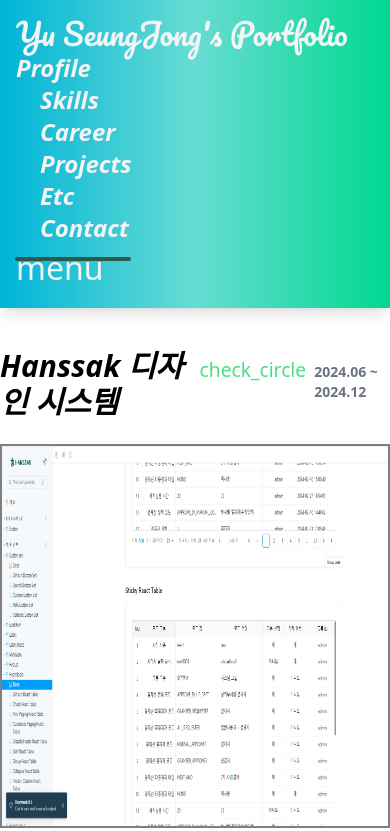
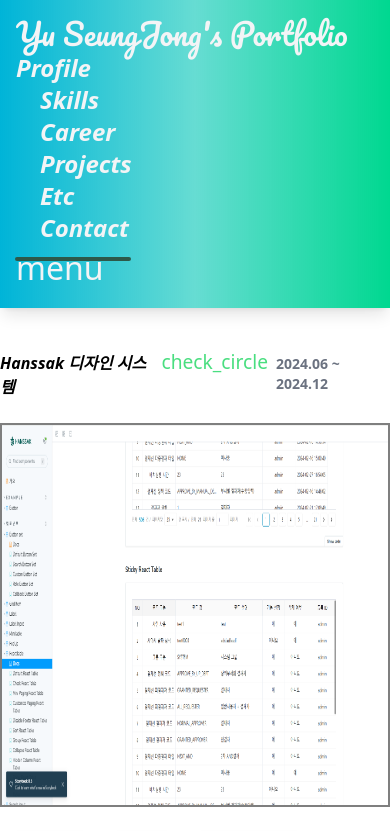
Before and after one commit to anewpotato/portfolio-front, a Next.js app: page /projects/0 in a window 390 px wide. Shown: the top 831 px of the page. Built offline with nearby package versions, Linux system fonts and the light colour scheme.

Commit message:
fix: Project 상세 정보 Modal 반응형 스타일 추가.

```diff
--- a/src/components/Projects/ProjectDetail/ProjectTitle/index.tsx
+++ b/src/components/Projects/ProjectDetail/ProjectTitle/index.tsx
@@ -7,8 +7,10 @@ export default function ProjectTitle({
   period,
 }: Pick<ProjectsInformationType, 'title' | 'progress' | 'period'>) {
   return (
-    <div className="flex gap-2 items-baseline">
-      <span className="text-3xl font-bold italic">{title}</span>
+    <div className="flex gap-2 items-baseline sm:flex-col lg:flex-row">
+      <span className="sm:text-md md:text-2xl xl:text-3xl font-bold italic">
+        {title}
+      </span>
       <ProgressIcon progress={progress} />
       <span className="text-sm font-semibold text-gray-500">{period}</span>
     </div>
```
